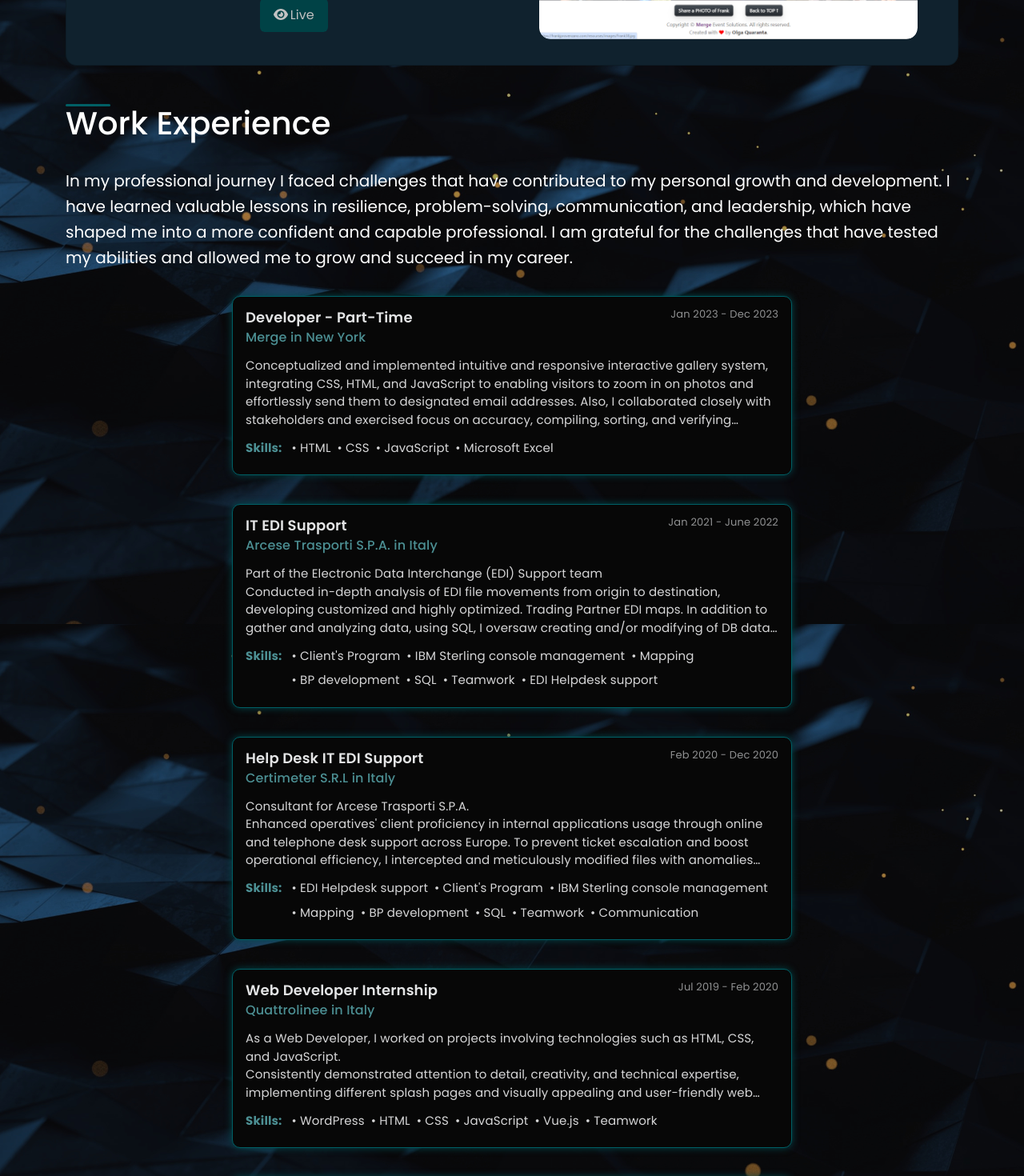
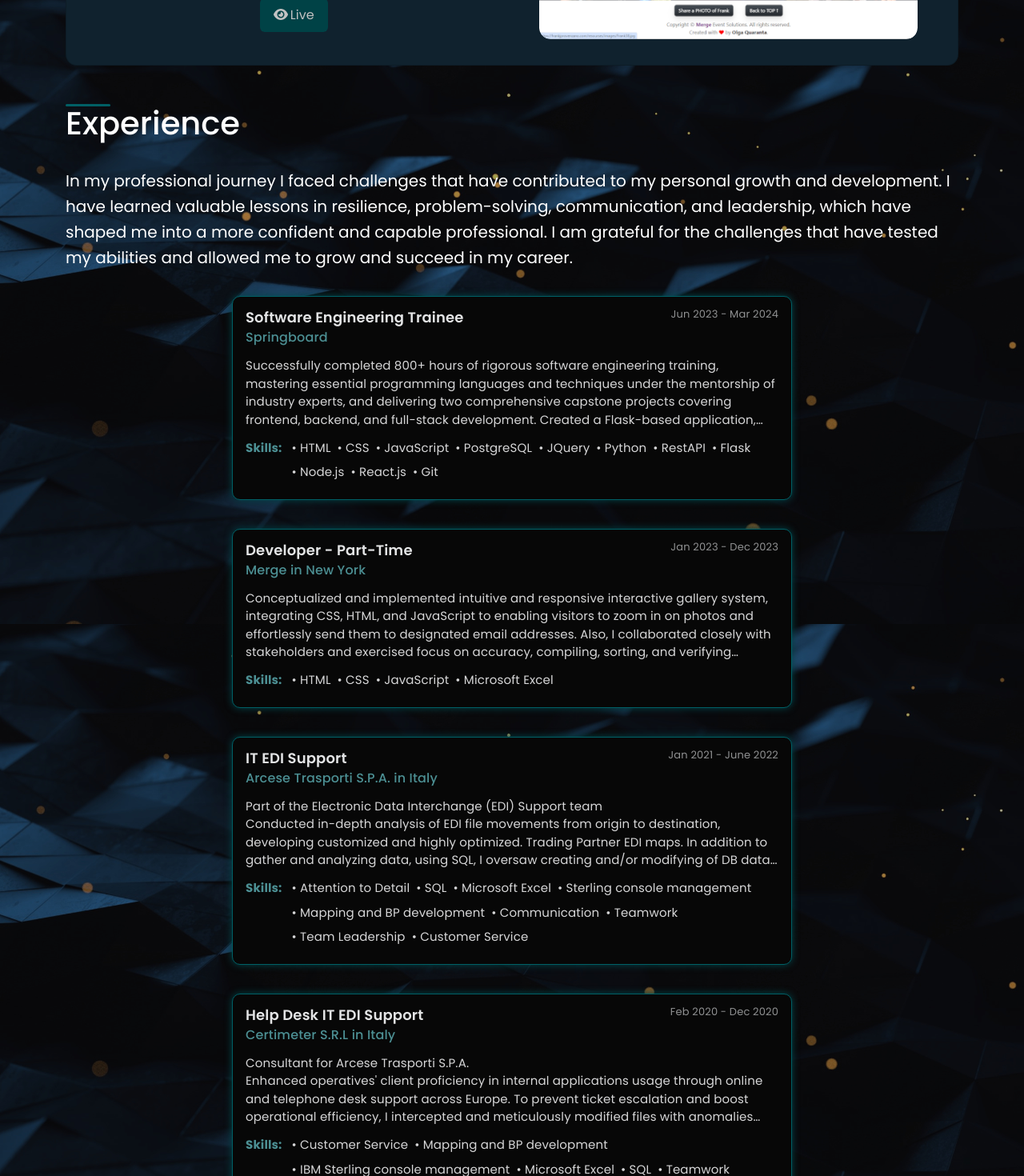
Before and after one commit to OlgaAlessia/portfolio, a React (Create React App) app: page / in a window 1280 px wide. Shown: the part 1620-3090 px from the top of the page at 80% size. Built offline with nearby package versions, Linux system fonts and the light colour scheme.

Commit message:
Add experience. Change titles and resume

```diff
--- a/src/components/Educations.js
+++ b/src/components/Educations.js
@@ -40,7 +40,7 @@ function Educations() {
 
             <br /><br />
             <div className="title">
-                <h2>Volunteer Experience</h2>
+                <h2>Volunteering</h2>
             </div>
             <p>
                 As a volunteer, I improved soft skills in a practical setting, and I am helping the community.
--- a/src/components/Experience.js
+++ b/src/components/Experience.js
@@ -8,7 +8,7 @@ function Experience() {
         <section id="experience" className="section">
 
             <div className="title">
-                <h2>Work Experience</h2>
+                <h2>Experience</h2>
             </div>
             <p>
                 In my professional journey I faced challenges that have contributed to my personal growth and development.
@@ -17,6 +17,43 @@ function Experience() {
                 I am grateful for the challenges that have tested my abilities and allowed me to grow and succeed in my career.
             </p>
             <div className="experiences">
+
+                <div className="div-experience">
+                    <div className="box-experience" >
+                        <div className="company-info">
+                            <div className="company-line">
+                                <div className="company-title">Software Engineering Trainee</div>
+                                <div className="period">Jun 2023 - Mar 2024</div>
+                            </div>
+                            <div className="company-name">Springboard</div>
+                        </div>
+                        <div className="job-description">
+                            <span className="job-info rivela">
+                                Successfully completed 800+ hours of rigorous software engineering training, mastering essential programming languages and techniques under the mentorship of industry experts, and delivering two comprehensive capstone projects covering frontend, backend, and full-stack development.
+                                Created a Flask-based application, using Spoonacular API to retrieve recipes and enabling users to find, save, edit, and delete recipes saved in their favorite.
+                                In addition, developed a user-friendly React API Project for saving and searching Lego sets, showcasing proficiency in HTML, CSS, JavaScript, React, and PostgreSQL, enhancing user engagement and accessibility.
+                            </span>
+                            <br />
+                            <div className="skills"><b>Skills:</b>
+                                <div className="div-skills">
+                                    <div className="skill">• HTML</div>
+                                    <div className="skill">• CSS</div>
+                                    <div className="skill">• JavaScript</div>
+                                    <div className="skill">• PostgreSQL</div>
+                                    <div className="skill">• JQuery</div>
+                                    <div className="skill">• Python</div>
+                                    <div className="skill">• RestAPI</div>
+                                    <div className="skill">• Flask</div>
+                                    <div className="skill">• Node.js</div>
+                                    <div className="skill">• React.js</div>
+                                    <div className="skill">• Git</div>
+
+                                </div>
+                            </div>
+                        </div>
+                    </div>
+                </div>
+
                 <div className="div-experience">
                     <div className="box-experience" >
                         <div className="company-info">
@@ -68,13 +105,15 @@ function Experience() {
                             <br />
                             <div className="skills"><b>Skills:</b>
                                 <div className="div-skills">
-                                    <div className="skill">• Client's Program</div>
-                                    <div className="skill">• IBM Sterling console management </div>
-                                    <div className="skill">• Mapping</div>
-                                    <div className="skill">• BP development</div>
-                                    <div className="skill">• SQL </div>
+                                    <div className="skill">• Attention to Detail</div>
+                                    <div className="skill">• SQL</div>
+                                    <div className="skill">• Microsoft Excel</div>
+                                    <div className="skill">• Sterling console management</div>
+                                    <div className="skill">• Mapping and BP development</div>
+                                    <div className="skill">• Communication</div>
                                     <div className="skill">• Teamwork</div>
-                                    <div className="skill">• EDI Helpdesk support</div>
+                                    <div className="skill">• Team Leadership</div>
+                                    <div className="skill">• Customer Service</div>
                                 </div>
                             </div>
                         </div>
@@ -102,11 +141,10 @@ function Experience() {
                             <br />
                             <div className="skills"><b>Skills:</b>
                                 <div className="div-skills">
-                                    <div className="skill">• EDI Helpdesk support</div>
-                                    <div className="skill">• Client's Program</div>
+                                    <div className="skill">• Customer Service</div>
+                                    <div className="skill">• Mapping and BP development</div>
                                     <div className="skill">• IBM Sterling console management </div>
-                                    <div className="skill">• Mapping</div>
-                                    <div className="skill">• BP development</div>
+                                    <div className="skill">• Microsoft Excel</div>
                                     <div className="skill">• SQL </div>
                                     <div className="skill">• Teamwork</div>
                                     <div className="skill">• Communication</div>
--- a/src/data.json
+++ b/src/data.json
@@ -55,7 +55,7 @@
             "title": "Software Engineering Bootcamp",
             "period": "Jun 2023 - Mar 2024",
             "location": "Springboard in U.S.A.",
-            "info": "700-hour course that covers key aspects of frontend, backend, or full stack web development, including database management, working with APIs, and data structures and algorithms.",
+            "info": "9-month intensive course in Software Engineering methodologies and technologies with 1:1 industry mentor oversight.",
             "certificate": "https://www.credential.net/9660ebba-78aa-4843-b577-e8ec76e8d94f#gs.651jsj"
         },
         {
@@ -84,10 +84,10 @@
         },
         {
             "id": "bachelor",
-            "title": "Bachelor Of Science in Computer Science",
+            "title": "Bachelor of Science in Computer Science",
             "period": "Oct 2011",
             "location": "University of Turin, Italy",
-            "info": " Thesis title: Emeroteca Virtuale - <a href='https://www.youtube.com/watch?v=wBCDrYFI49k/' target='_blank'>Watch the video</a> and go at (1:45). <br/> Academic achievements: Developed C# skill while developing front end application on Microsoft Surface.",
+            "info": " Thesis title: Emeroteca Virtuale - <a href='https://www.youtube.com/watch?v=wBCDrYFI49k&t=104s/' target='_blank'>Watch the video</a> from 1:45m. <br/> Academic achievements: Developed C# skill while developing front end application on Microsoft Surface.",
             "certificate": ""
         },
         {
```
Also changed, not shown: src/orgdata.json (+5 -9 lines), 1 other file (tests, documents, lock files or other folders).
